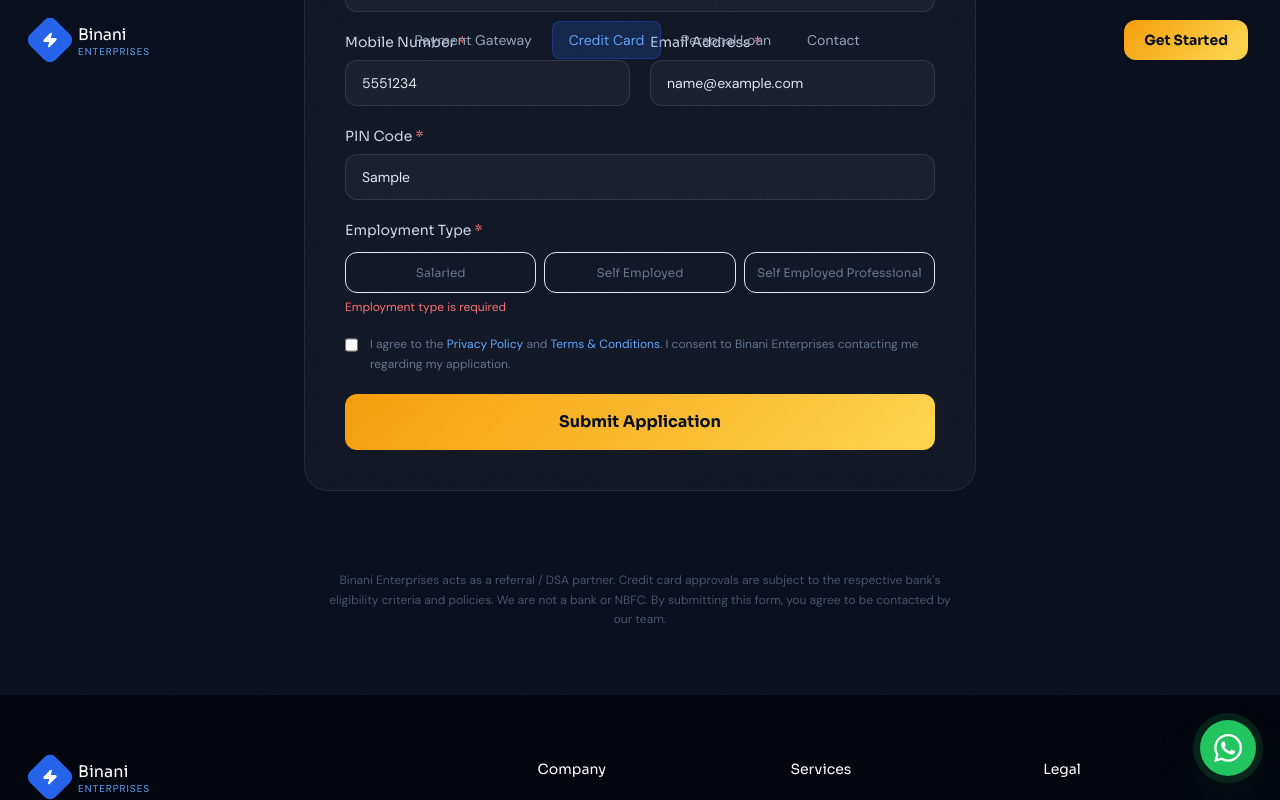
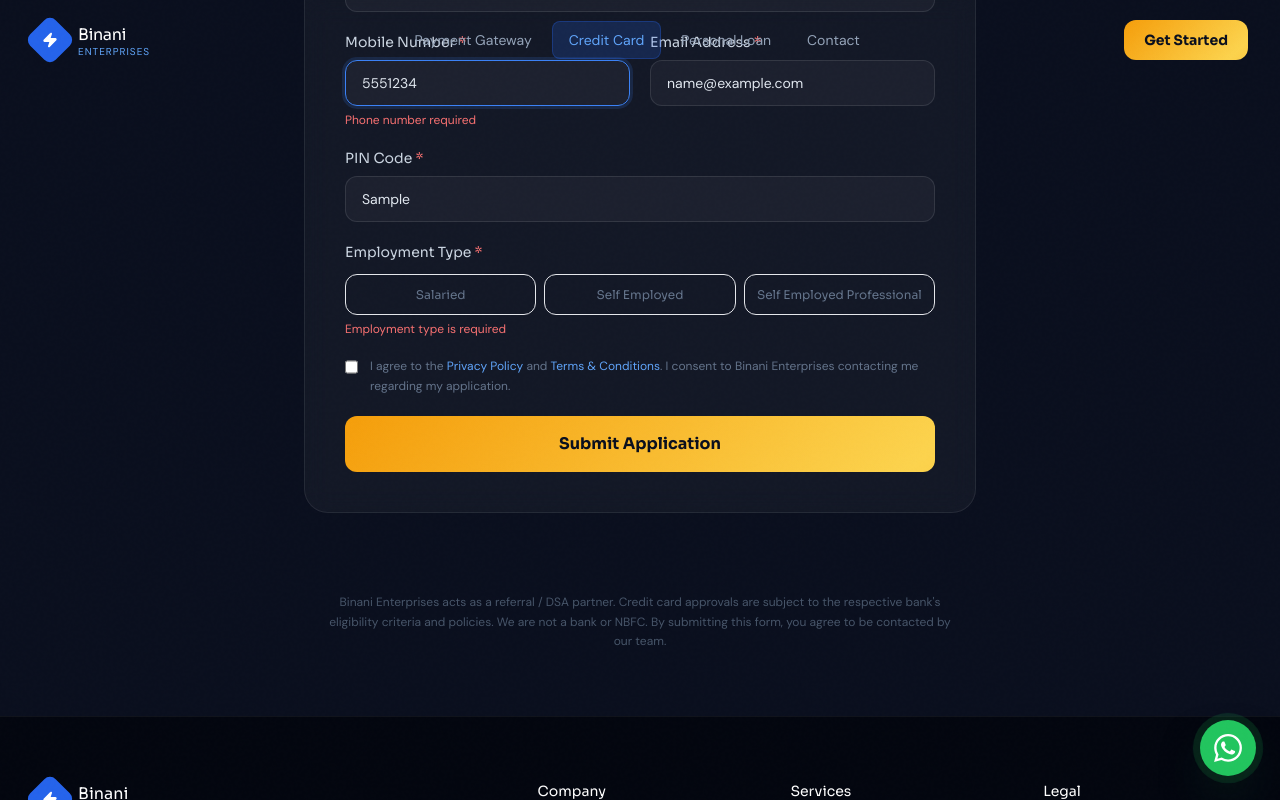
Before and after one commit to praveenbinani9-cpu/binani-enterprises-final, a Next.js app in the folder binani-enterprises/: page /credit-card in a window 1280 px wide. Both pictures are taken after typing "Sample", "5551234", "name@example.com", "Sample" into the empty fields and a click on the button "Submit Application". Shown: the part 831-1631 px from the top of the page. Built offline with nearby package versions, Linux system fonts and the light colour scheme.

Commit message:
Fixed employment type defaults

```diff
--- a/binani-enterprises/components/CreditCardForm.tsx
+++ b/binani-enterprises/components/CreditCardForm.tsx
@@ -28,7 +28,7 @@ export default function CreditCardForm() {
     defaultValues: {
       name: '',
       email: '',
-      mobile: '',
+      phone: '',
       amount: '',
       employmentType: '',
     },
@@ -95,13 +95,13 @@ export default function CreditCardForm() {
                 Mobile Number <span className="text-red-400">*</span>
               </label>
               <input
-                {...register('mobile')}
+                {...register('phone')}
                 type="tel"
                 placeholder="10-digit mobile"
                 maxLength={10}
                 className="form-input w-full rounded-xl px-4 py-3 text-sm"
               />
-              {errors.mobile && <p className="text-red-400 text-xs mt-1.5">{errors.mobile.message}</p>}
+              {errors.phone && <p className="text-red-400 text-xs mt-1.5">{errors.phone.message}</p>}
             </div>
             <div>
               <label className="block font-sora font-600 text-slate-300 text-sm mb-2">
```
